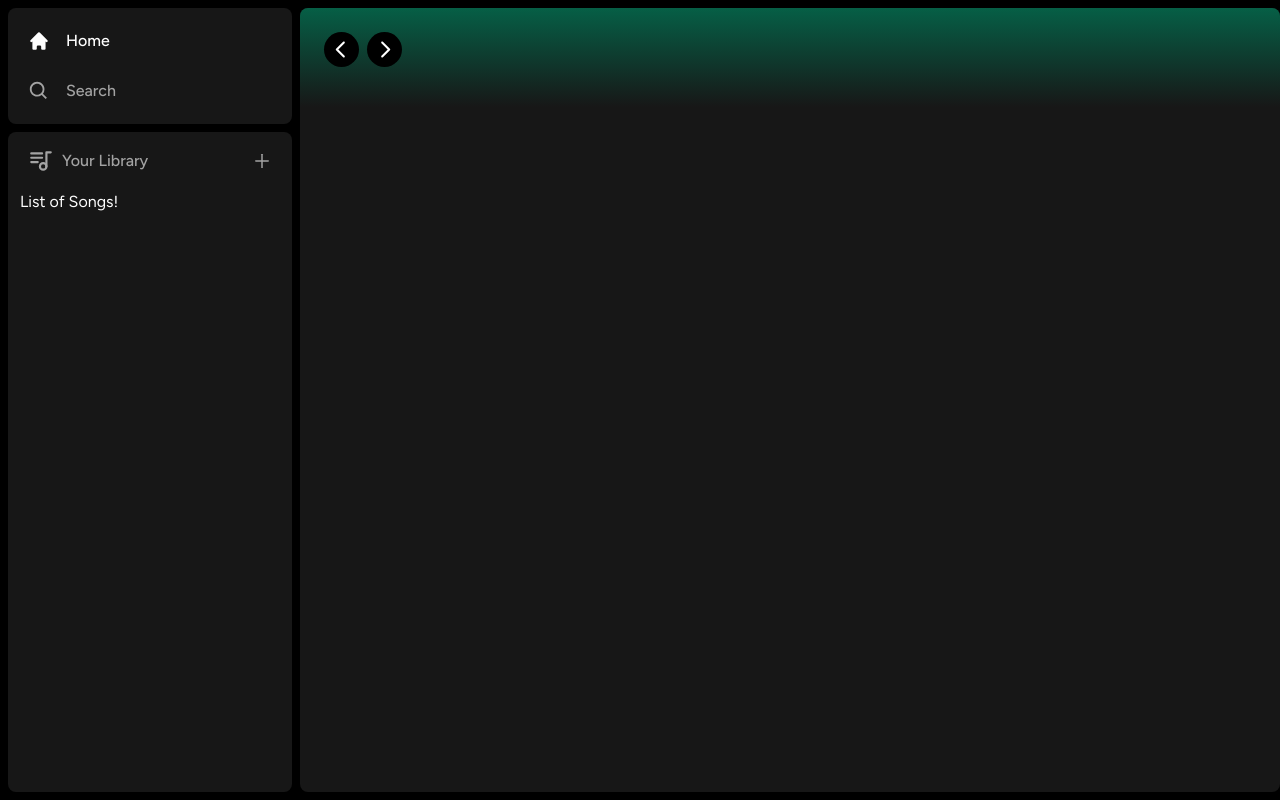
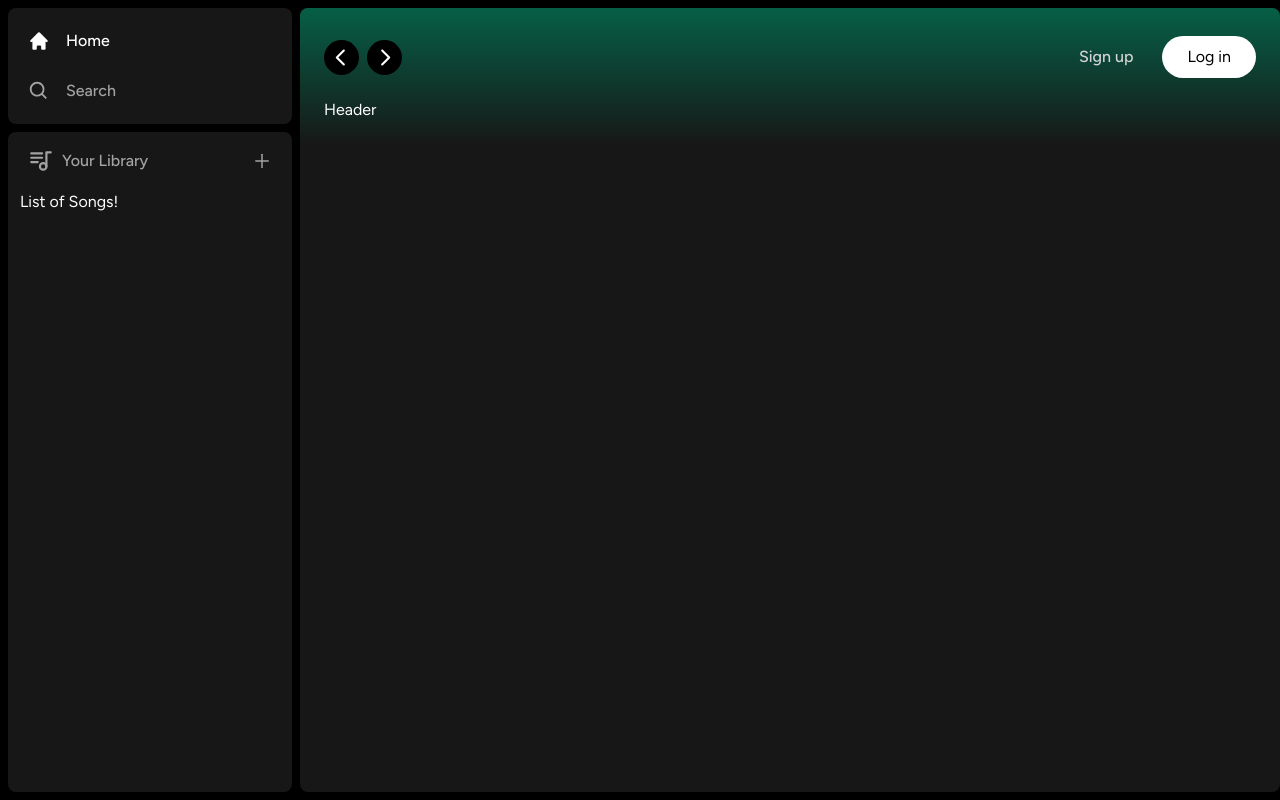
Before and after one commit to matheus1g/SpotifyClone, a Next.js app: page / in a window 1280 px wide. Built offline with nearby package versions, Linux system fonts and the light colour scheme.

Commit message:
header completed

```diff
--- /dev/null
+++ b/components/Button.tsx
@@ -0,0 +1,43 @@
+import { forwardRef } from 'react';
+import { twMerge } from 'tailwind-merge';
+
+interface ButtonProps extends React.ButtonHTMLAttributes<HTMLButtonElement> {}
+
+const Button = forwardRef<HTMLButtonElement, ButtonProps>(({
+  className,
+  children,
+  disabled,
+  type = "button",
+  ...props
+},ref) => {
+  return (
+    <button
+      type={type}
+      className={twMerge(`
+        w-full
+        rounded-full
+        bg-green-500
+        border
+        border-transparent
+        px-3
+        py-3
+        disabled:cursor-not-allowed
+        disabled:opacity-50
+        text-black
+        hover:opacity-75
+        transtition
+      `,
+        className
+      )}
+      disabled={disabled}
+      ref={ref}
+      {...props}
+    >
+      {children}
+    </button>
+  )
+})
+
+Button.displayName = "Button";
+
+export default Button;
--- a/components/Header.tsx
+++ b/components/Header.tsx
@@ -6,6 +6,7 @@ import { twMerge } from "tailwind-merge";
 import { RxCaretLeft, RxCaretRight } from "react-icons/rx"
 import { HiHome } from "react-icons/hi";
 import { BiSearch } from "react-icons/bi";
+import Button from "./Button";
 
 interface HeaderProps {
   children: React.ReactNode;
@@ -102,7 +103,43 @@ const Header: React.FC<HeaderProps> = ({
             <BiSearch className="text-black" size={20}/>
           </button>
         </div>
+        <div
+          className="
+            flex
+            justify-between
+            items-center
+            gap-x-4
+          "
+        >
+          <>
+            <div>
+              <Button
+                onClick={() => {}}
+                className="
+                  bg-transparent
+                  text-neutral-300
+                  font-medium
+                "
+              >
+                Sign up
+              </Button>
+            </div>
+            <div>
+              <Button
+                onClick={() => {}}
+                className="
+                  bg-white
+                    px-6
+                    py-2
+                "
+              >
+                Log in
+              </Button>
+            </div>
+          </>
+        </div>
       </div>
+      {children}
     </div>
   )
 }
```
